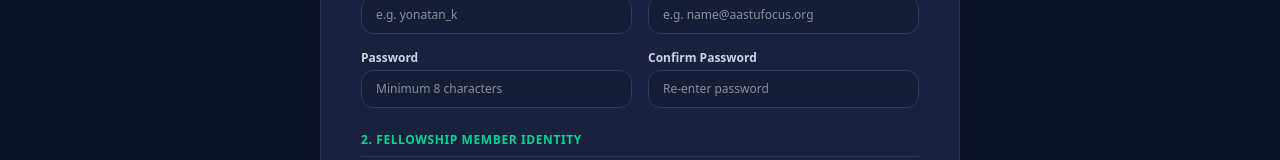
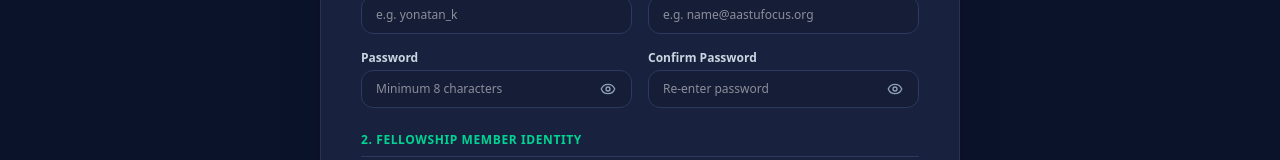
Before and after one commit to bayisagit/focuscupappfrontend, a Next.js app: page /register in a window 1280 px wide. Shown: the part 399-559 px from the top of the page. Built offline with nearby package versions, Linux system fonts and the light colour scheme; no server answers.

Commit message:
feat: add password visibility toggle eye icons to all password inputs

```diff
--- a/src/app/admin/page.tsx
+++ b/src/app/admin/page.tsx
@@ -34,6 +34,8 @@ import {
   ChevronLeft,
   Menu,
   X,
+  Eye,
+  EyeOff,
 } from 'lucide-react';
 
 const isPlayerInBatchTeam = (player: any, team: any) => {
@@ -96,6 +98,7 @@ export default function FrontendAdminPage() {
   // Login form state (if not logged in as manager)
   const [loginUsername, setLoginUsername] = useState('');
   const [loginPassword, setLoginPassword] = useState('');
+  const [showLoginPassword, setShowLoginPassword] = useState(false);
   const [loginLoading, setLoginLoading] = useState(false);
   const [loginError, setLoginError] = useState('');
 
@@ -526,14 +529,25 @@ export default function FrontendAdminPage() {
 
             <div>
               <label className="block text-xs font-semibold text-slate-300 mb-1">Password</label>
-              <input
-                type="password"
-                value={loginPassword}
-                onChange={(e) => setLoginPassword(e.target.value)}
-                placeholder="Enter manager password"
-                required
-                className="w-full px-3.5 py-2.5 rounded-xl bg-[#161D36] border border-[#2C3960] text-sm text-white focus:outline-none focus:border-purple-500"
-              />
+              <div className="relative">
+                <input
+                  type={showLoginPassword ? 'text' : 'password'}
+                  value={loginPassword}
+                  onChange={(e) => setLoginPassword(e.target.value)}
+                  placeholder="Enter manager password"
+                  required
+                  className="w-full pl-3.5 pr-10 py-2.5 rounded-xl bg-[#161D36] border border-[#2C3960] text-sm text-white focus:outline-none focus:border-purple-500"
+                />
+                <button
+                  type="button"
+                  onClick={() => setShowLoginPassword(!showLoginPassword)}
+                  className="absolute right-3 top-1/2 -translate-y-1/2 text-slate-400 hover:text-purple-400 transition-colors p-1 cursor-pointer"
+                  tabIndex={-1}
+                  aria-label={showLoginPassword ? 'Hide password' : 'Show password'}
+                >
+                  {showLoginPassword ? <EyeOff className="w-4 h-4" /> : <Eye className="w-4 h-4" />}
+                </button>
+              </div>
             </div>
 
             <button
--- a/src/app/login/page.tsx
+++ b/src/app/login/page.tsx
@@ -5,13 +5,14 @@ import Link from 'next/link';
 import Image from 'next/image';
 import { useRouter } from 'next/navigation';
 import { useAuth } from '@/lib/auth-context';
-import { Trophy, Lock, User, AlertCircle, ArrowRight } from 'lucide-react';
+import { Trophy, Lock, User, AlertCircle, ArrowRight, Eye, EyeOff } from 'lucide-react';
 
 export default function LoginPage() {
   const router = useRouter();
   const { login } = useAuth();
   const [username, setUsername] = useState('');
   const [password, setPassword] = useState('');
+  const [showPassword, setShowPassword] = useState(false);
   const [loading, setLoading] = useState(false);
   const [error, setError] = useState<string | null>(null);
 
@@ -93,13 +94,22 @@ export default function LoginPage() {
             <div className="relative">
               <Lock className="w-4 h-4 text-slate-400 absolute left-3.5 top-1/2 -translate-y-1/2" />
               <input
-                type="password"
+                type={showPassword ? 'text' : 'password'}
                 value={password}
                 onChange={(e) => setPassword(e.target.value)}
                 placeholder="Enter your password"
-                className="w-full bg-[#161D36] border border-[#2C3960] rounded-xl pl-10 pr-4 py-2.5 text-xs text-white placeholder-slate-500 focus:outline-none focus:border-emerald-500/50"
+                className="w-full bg-[#161D36] border border-[#2C3960] rounded-xl pl-10 pr-10 py-2.5 text-xs text-white placeholder-slate-500 focus:outline-none focus:border-emerald-500/50"
                 required
               />
+              <button
+                type="button"
+                onClick={() => setShowPassword(!showPassword)}
+                className="absolute right-3 top-1/2 -translate-y-1/2 text-slate-400 hover:text-emerald-400 transition-colors p-1 cursor-pointer"
+                tabIndex={-1}
+                aria-label={showPassword ? 'Hide password' : 'Show password'}
+              >
+                {showPassword ? <EyeOff className="w-4 h-4" /> : <Eye className="w-4 h-4" />}
+              </button>
             </div>
           </div>
 
--- a/src/app/manager/login/page.tsx
+++ b/src/app/manager/login/page.tsx
@@ -5,13 +5,14 @@ import Link from 'next/link';
 import Image from 'next/image';
 import { useRouter } from 'next/navigation';
 import { useAuth } from '@/lib/auth-context';
-import { Lock, User, AlertCircle, ArrowRight, ShieldAlert } from 'lucide-react';
+import { Lock, User, AlertCircle, ArrowRight, ShieldAlert, Eye, EyeOff } from 'lucide-react';
 
 export default function ManagerLoginPage() {
   const router = useRouter();
   const { login } = useAuth();
   const [username, setUsername] = useState('manager');
   const [password, setPassword] = useState('focuscup2026');
+  const [showPassword, setShowPassword] = useState(false);
   const [loading, setLoading] = useState(false);
   const [error, setError] = useState<string | null>(null);
 
@@ -88,13 +89,22 @@ export default function ManagerLoginPage() {
             <div className="relative">
               <Lock className="w-4 h-4 text-slate-400 absolute left-3.5 top-1/2 -translate-y-1/2" />
               <input
-                type="password"
+                type={showPassword ? 'text' : 'password'}
                 value={password}
                 onChange={(e) => setPassword(e.target.value)}
                 placeholder="Manager password"
-                className="w-full bg-[#161D36] border border-[#2C3960] rounded-xl pl-10 pr-4 py-2.5 text-xs text-white focus:outline-none focus:border-purple-500/50"
+                className="w-full bg-[#161D36] border border-[#2C3960] rounded-xl pl-10 pr-10 py-2.5 text-xs text-white focus:outline-none focus:border-purple-500/50"
                 required
               />
+              <button
+                type="button"
+                onClick={() => setShowPassword(!showPassword)}
+                className="absolute right-3 top-1/2 -translate-y-1/2 text-slate-400 hover:text-purple-400 transition-colors p-1 cursor-pointer"
+                tabIndex={-1}
+                aria-label={showPassword ? 'Hide password' : 'Show password'}
+              >
+                {showPassword ? <EyeOff className="w-4 h-4" /> : <Eye className="w-4 h-4" />}
+              </button>
             </div>
           </div>
 
--- a/src/app/register/page.tsx
+++ b/src/app/register/page.tsx
@@ -6,7 +6,7 @@ import Image from 'next/image';
 import { useRouter } from 'next/navigation';
 import { api } from '@/lib/api';
 import { useAuth } from '@/lib/auth-context';
-import { Trophy, AlertCircle, CheckCircle, ArrowRight } from 'lucide-react';
+import { Trophy, AlertCircle, CheckCircle, ArrowRight, Eye, EyeOff } from 'lucide-react';
 
 export default function RegisterPage() {
   const router = useRouter();
@@ -14,6 +14,8 @@ export default function RegisterPage() {
   const [options, setOptions] = useState<any>(null);
   const [loading, setLoading] = useState(false);
   const [error, setError] = useState<string | null>(null);
+  const [showPassword, setShowPassword] = useState(false);
+  const [showConfirmPassword, setShowConfirmPassword] = useState(false);
 
   // Form state
   const [formData, setFormData] = useState({
@@ -155,26 +157,48 @@ export default function RegisterPage() {
 
               <div>
                 <label className="text-xs font-semibold text-slate-300 block mb-1">Password</label>
+                <div className="relative">
                   <input
-                  type="password"
+                    type={showPassword ? 'text' : 'password'}
                     value={formData.password}
                     onChange={(e) => setFormData({ ...formData, password: e.target.value })}
                     placeholder="Minimum 8 characters"
-                  className="w-full bg-[#161D36] border border-[#2C3960] rounded-xl px-3.5 py-2.5 text-xs text-white focus:outline-none focus:border-emerald-500/50"
+                    className="w-full bg-[#161D36] border border-[#2C3960] rounded-xl pl-3.5 pr-10 py-2.5 text-xs text-white focus:outline-none focus:border-emerald-500/50"
                     required
                   />
+                  <button
+                    type="button"
+                    onClick={() => setShowPassword(!showPassword)}
+                    className="absolute right-3 top-1/2 -translate-y-1/2 text-slate-400 hover:text-emerald-400 transition-colors p-1 cursor-pointer"
+                    tabIndex={-1}
+                    aria-label={showPassword ? 'Hide password' : 'Show password'}
+                  >
+                    {showPassword ? <EyeOff className="w-4 h-4" /> : <Eye className="w-4 h-4" />}
+                  </button>
+                </div>
               </div>
 
               <div>
                 <label className="text-xs font-semibold text-slate-300 block mb-1">Confirm Password</label>
+                <div className="relative">
                   <input
-                  type="password"
+                    type={showConfirmPassword ? 'text' : 'password'}
                     value={formData.password_confirm}
                     onChange={(e) => setFormData({ ...formData, password_confirm: e.target.value })}
                     placeholder="Re-enter password"
-                  className="w-full bg-[#161D36] border border-[#2C3960] rounded-xl px-3.5 py-2.5 text-xs text-white focus:outline-none focus:border-emerald-500/50"
+                    className="w-full bg-[#161D36] border border-[#2C3960] rounded-xl pl-3.5 pr-10 py-2.5 text-xs text-white focus:outline-none focus:border-emerald-500/50"
                     required
                   />
+                  <button
+                    type="button"
+                    onClick={() => setShowConfirmPassword(!showConfirmPassword)}
+                    className="absolute right-3 top-1/2 -translate-y-1/2 text-slate-400 hover:text-emerald-400 transition-colors p-1 cursor-pointer"
+                    tabIndex={-1}
+                    aria-label={showConfirmPassword ? 'Hide password' : 'Show password'}
+                  >
+                    {showConfirmPassword ? <EyeOff className="w-4 h-4" /> : <Eye className="w-4 h-4" />}
+                  </button>
+                </div>
               </div>
             </div>
           </div>
```
Lines whose indentation alone changed are shown as unchanged.
